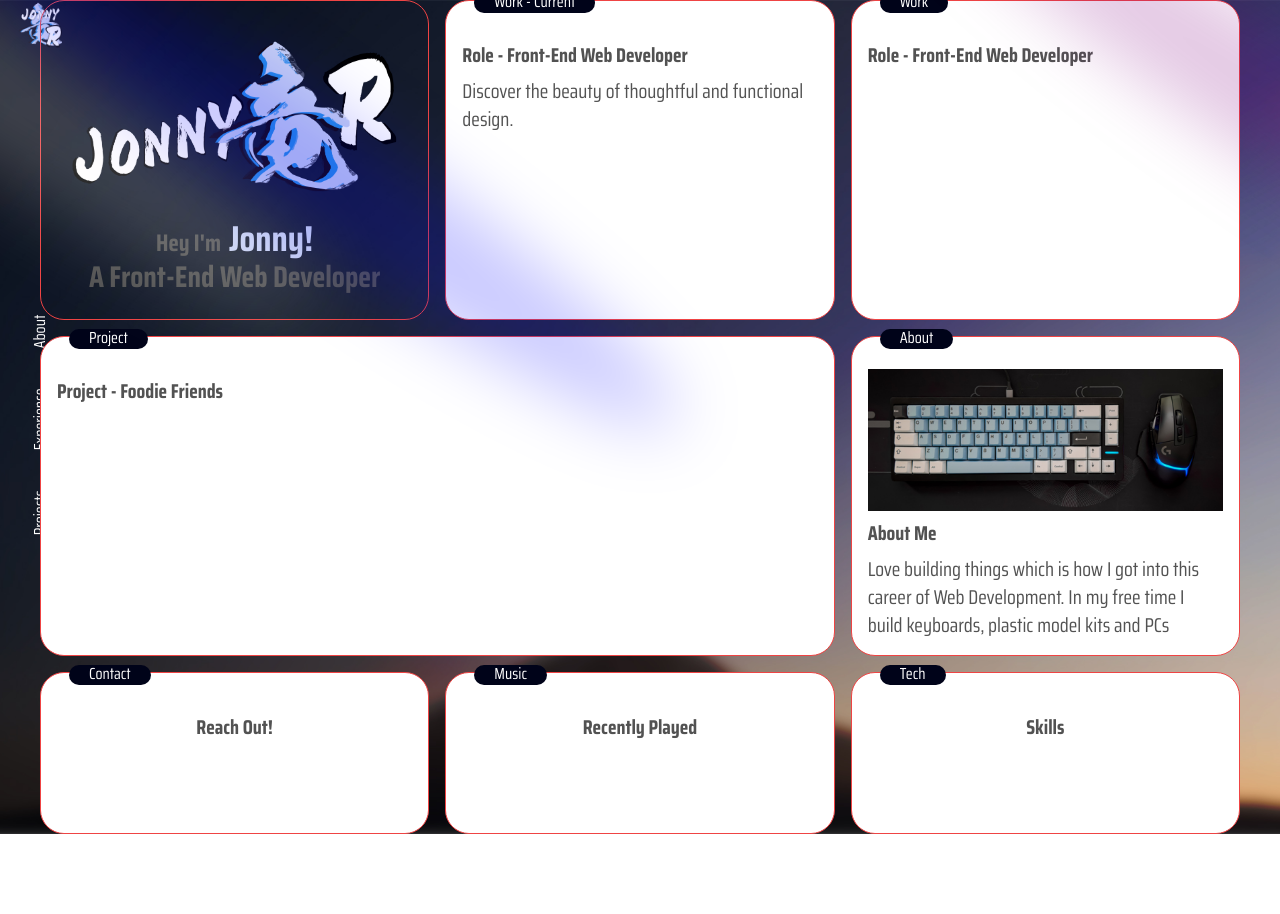
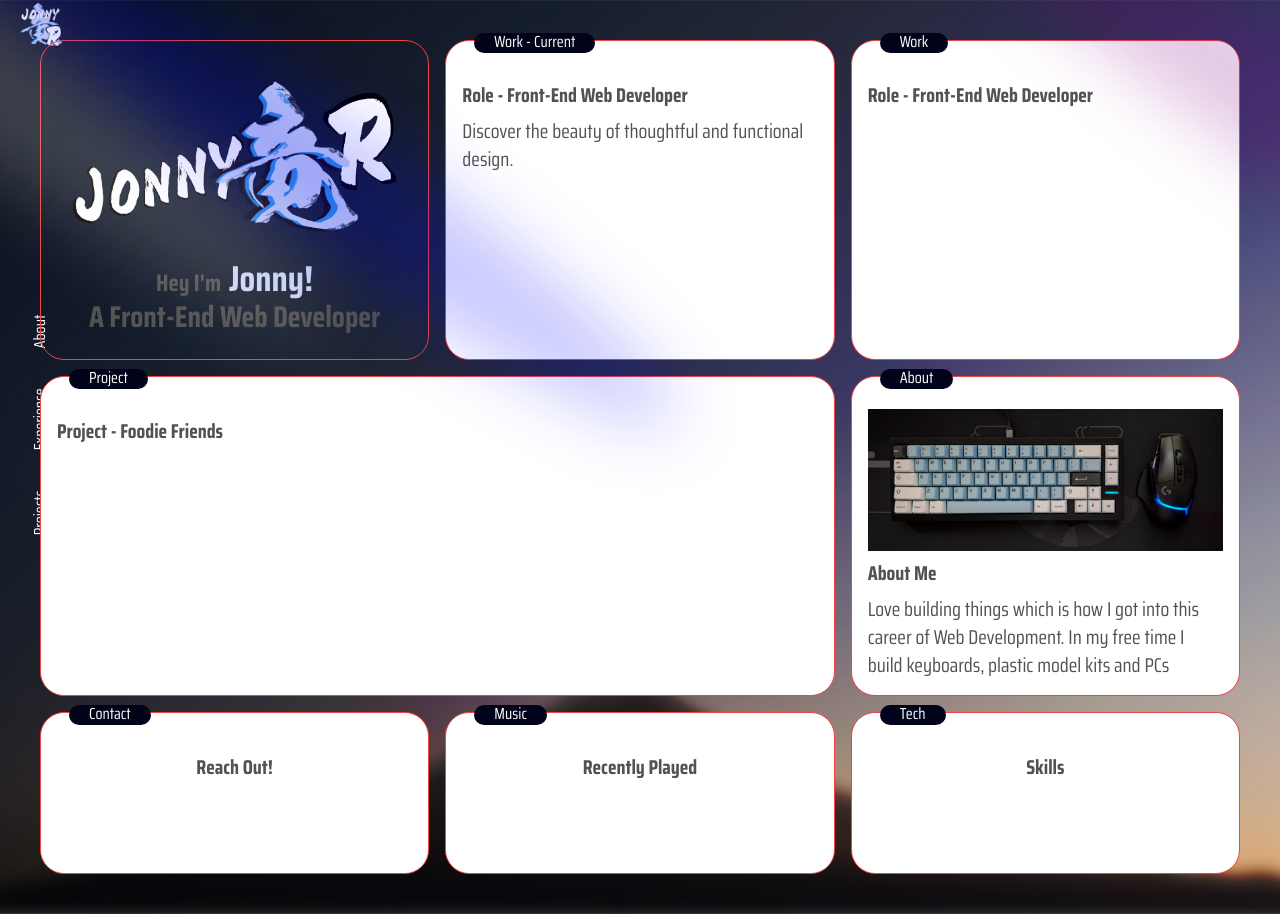
Before and after one commit to RyuujiAkira/jonny-r-portfolio, a Next.js app: page / in a window 1280 px wide. Before the commit the page ends 834 px from the top, so only its background shows below. Built offline with nearby package versions, Linux system fonts and the light colour scheme.

Commit message:
Styling fixes and icons for skills

```diff
--- a/app/page.tsx
+++ b/app/page.tsx
@@ -4,7 +4,7 @@ import Nav from "@/components/Nav";
 
 export default function Home() {
   return (
-    <main className="relative bg-[url('../public/assets/hero-background-dt.jpg')] bg-fixed bg-cover bg-bottom flex justify-center items-center flex-col overflow-x-hidden mx-auto sm:px-10 px-5 h-full font-saira md:min-h-screen">
+    <main className="relative bg-[url('../public/assets/hero-background-dt.jpg')] bg-fixed bg-cover bg-bottom flex justify-center items-center flex-col overflow-x-hidden mx-auto sm:p-10 px-5 h-full font-saira md:min-h-screen">
       <Nav />
       <div className="max-w-7xl w-full">
         <Hero />
--- a/components/Grid.tsx
+++ b/components/Grid.tsx
@@ -2,7 +2,8 @@ import React from "react";
 import { BentoGrid, BentoGridItem } from "./ui/BentoGrid";
 import { heroGridItems1 } from "@/data";
 import { SiGithub, SiGmail, SiLinkedin } from "react-icons/si";
-import { RiNextjsFill } from "react-icons/ri";
+import { RiNextjsFill, RiJavascriptFill } from "react-icons/ri";
+import { FaHtml5, FaCss3 } from "react-icons/fa";
 
 const Grid = () => {
   return (
@@ -70,6 +71,9 @@ const Grid = () => {
         >
           <div className="flex flex-row gap-10 justify-center pb-5 pt-3">
             <RiNextjsFill className="text-white text-4xl" />
+            <FaHtml5 className="text-white text-4xl" />
+            <FaCss3 className="text-white text-4xl" />
+            <RiJavascriptFill className="text-white text-4xl" />
           </div>
         </BentoGridItem>
       </BentoGrid>
```
